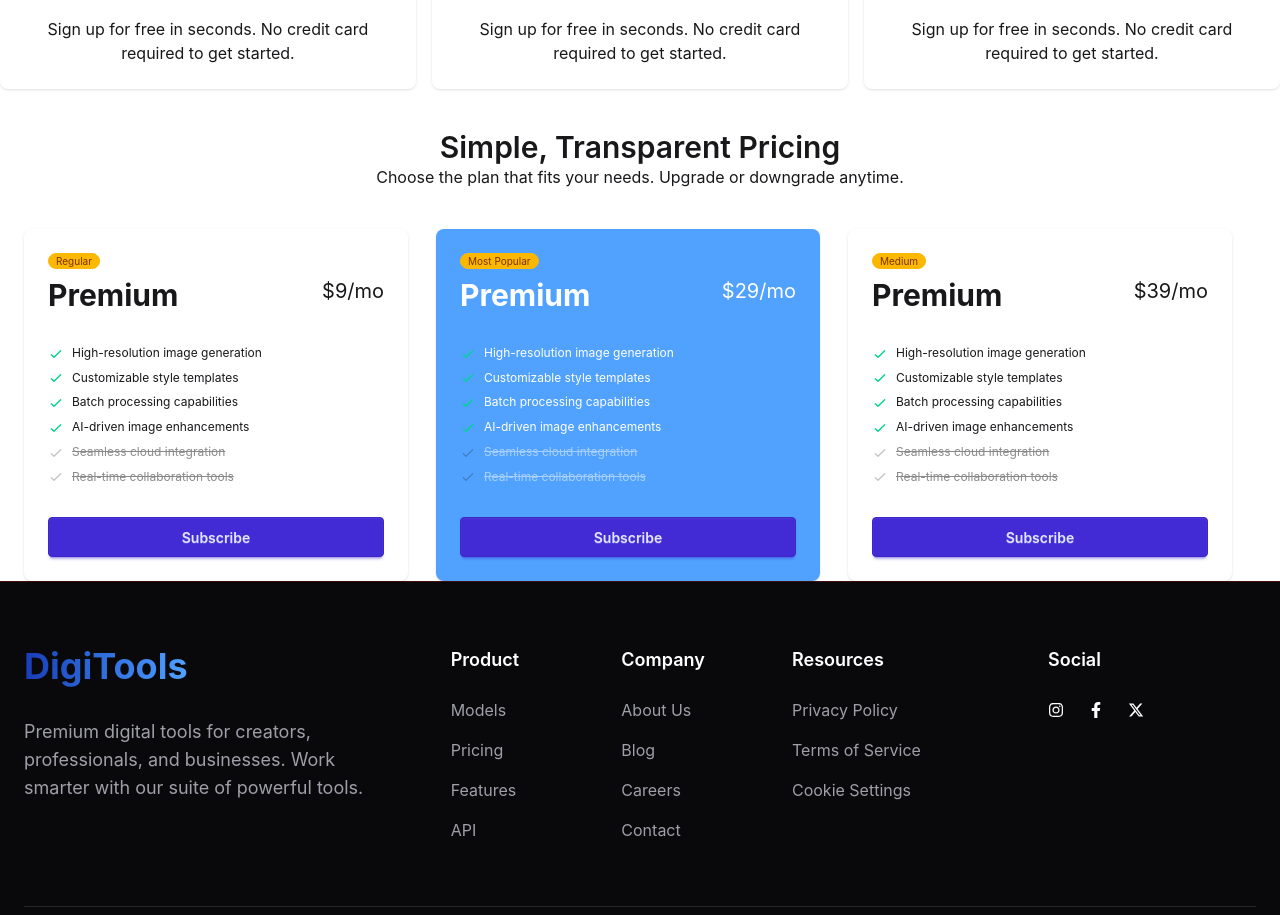
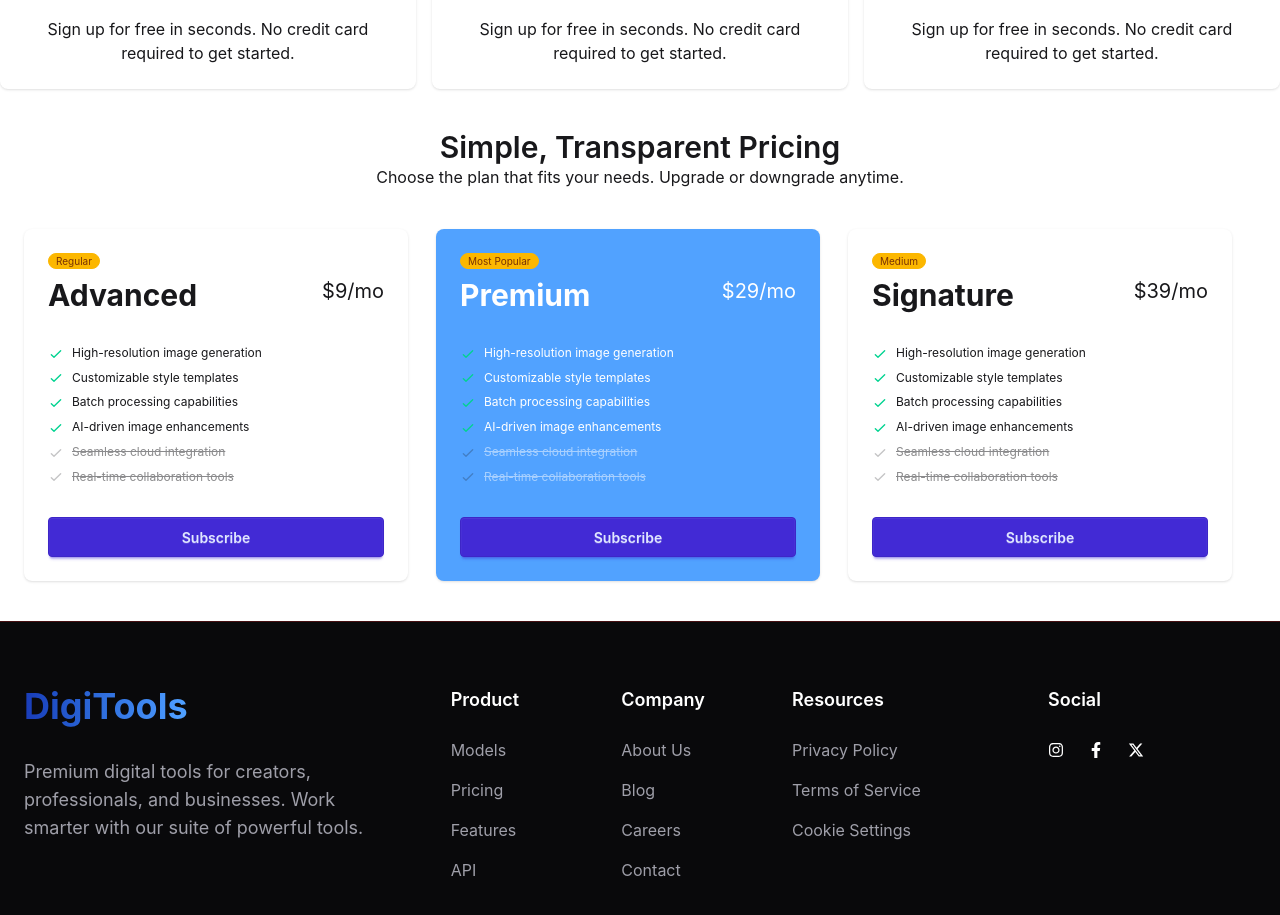
Before and after one commit to abdullahazmir/B13-A06-AZ, a React (Vite) app: page / in a window 1280 px wide. Shown: the part 3045-3960 px from the top of the page. Built offline with nearby package versions, Linux system fonts and the light colour scheme.

Commit message:
feature name changed

```diff
--- a/src/components/Transparent/Transparent.jsx
+++ b/src/components/Transparent/Transparent.jsx
@@ -2,7 +2,7 @@ import React from 'react';
 
 const Transparent = () => {
     return (
-        <div className='max-w-7xl mx-auto px-6'>
+        <div className='max-w-7xl mx-auto mb-10 px-6'>
             <div className='text-center my-10'>
                 <h1 className='text-3xl font-semibold'>Simple, Transparent Pricing</h1>
                 <p>Choose the plan that fits your needs. Upgrade or downgrade anytime.</p>
@@ -14,7 +14,7 @@ const Transparent = () => {
                     <div className="card-body">
                         <span className="badge badge-xs badge-warning">Regular</span>
                         <div className="flex justify-between">
-                            <h2 className="text-3xl font-bold">Premium</h2>
+                            <h2 className="text-3xl font-bold">Advanced</h2>
                             <span className="text-xl">$9/mo</span>
                         </div>
                         <ul className="mt-6 flex flex-col gap-2 text-xs">
@@ -94,7 +94,7 @@ const Transparent = () => {
                     <div className="card-body">
                         <span className="badge badge-xs badge-warning">Medium</span>
                         <div className="flex justify-between">
-                            <h2 className="text-3xl font-bold">Premium</h2>
+                            <h2 className="text-3xl font-bold">Signature</h2>
                             <span className="text-xl">$39/mo</span>
                         </div>
                         <ul className="mt-6 flex flex-col gap-2 text-xs">
```
